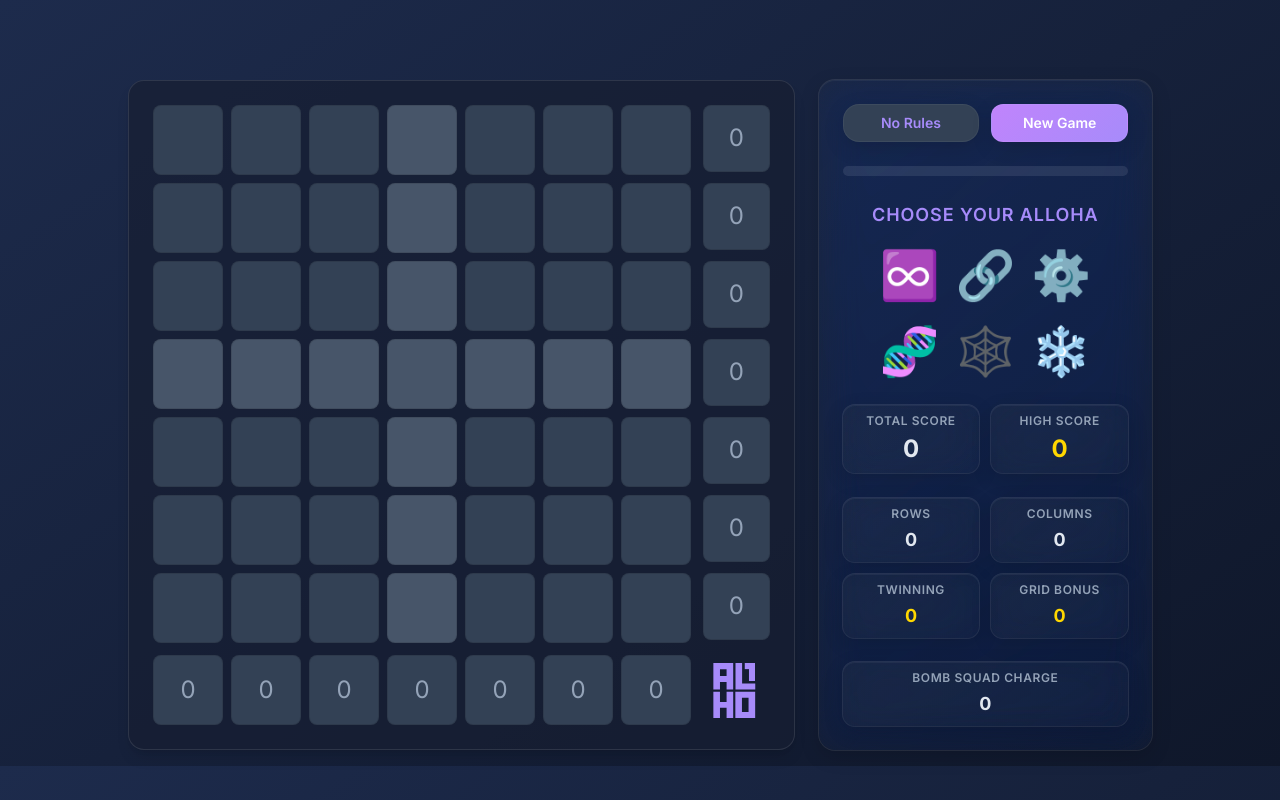
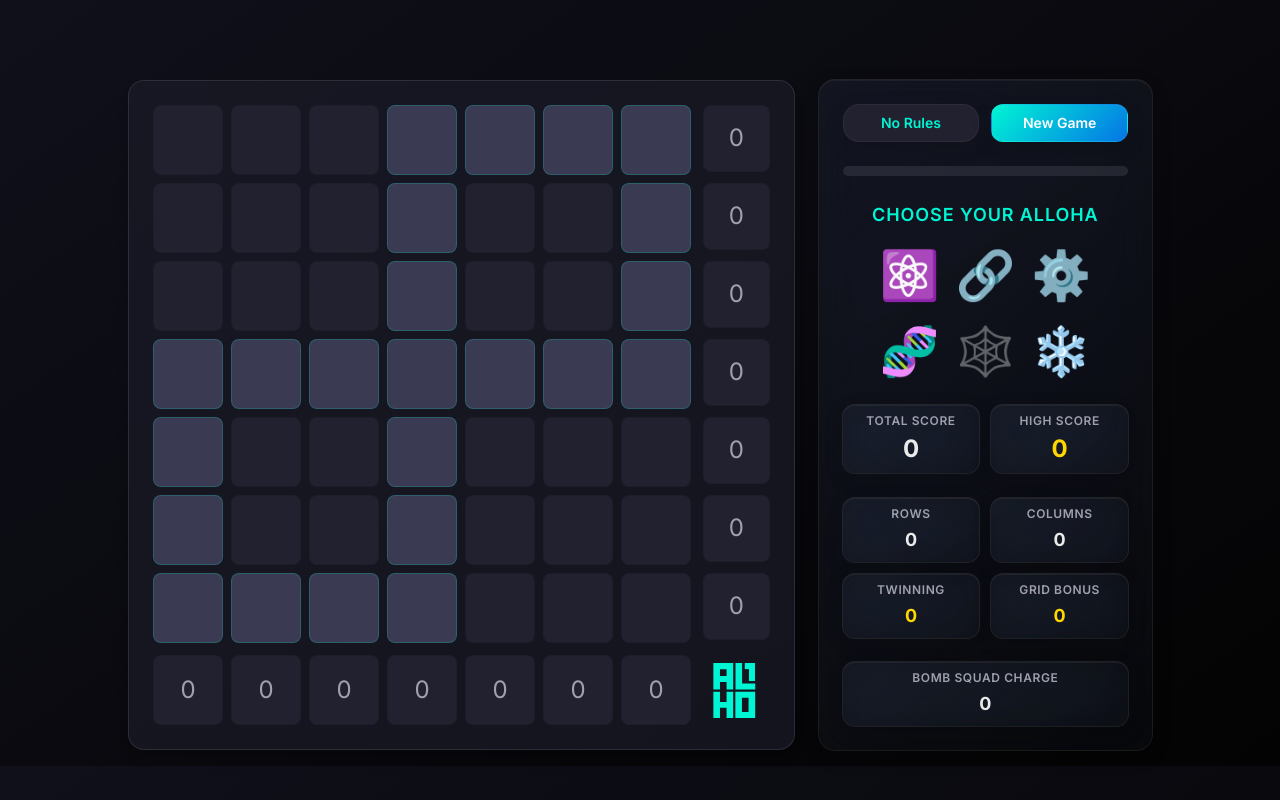
Before and after one commit to abhimanyulodha/Endless-Bendless, a plain HTML site: page index.html in a window 1280 px wide. Drawn offline with nearby package versions, Linux system fonts and the light colour scheme.

Commit message:
Update index.html

```diff
--- a/index.html
+++ b/index.html
@@ -10,15 +10,15 @@
     <link href="https://fonts.googleapis.com/css2?family=Inter:wght@300;400;500;600;700&family=Pacifico&display=swap" rel="stylesheet">
     <style>
         :root {
-            /* Endless Bendless Theme Colors - Infinite/Premium Mood */
-            --bg: linear-gradient(145deg, #1D2B4C 0%, #0F172A 100%); /* Deep space blue */
-            --card: rgba(23, 31, 51, 0.7); /* Translucent dark card */
-            --text: #E2E8F0; /* Slate 200 */
-            --text-secondary: #94A3B8; /* Slate 400 */
-            --accent: #A78BFA; /* Violet 400 */
-            --accent-light: #334155; /* Slate 700 */
-            --accent-gradient: linear-gradient(135deg, #C084FC 0%, #A78BFA 100%);
-            --stuck-block: linear-gradient(135deg, #5B21B6 0%, #4C1D95 100%); /* Deep violet 800/900 */
+            /* MODIFICATION: "Neon Noir" Theme for High Contrast */
+            --bg: linear-gradient(145deg, #10101b 0%, #030303 100%); /* Near-black background */
+            --card: rgba(28, 28, 40, 0.7); /* Dark translucent card */
+            --text: #EAEAEA; /* Bright off-white text */
+            --text-secondary: #A0A0B0; /* Softer grey for secondary text */
+            --accent: #00F5D4; /* Vibrant teal accent */
+            --accent-light: #212130; /* Dark blue-grey for standard grid cells */
+            --accent-gradient: linear-gradient(135deg, #00F5D4 0%, #0575E6 100%); /* Teal to Blue gradient */
+            --stuck-block: linear-gradient(135deg, #7d122e 0%, #4a0a1a 100%); /* Deep red for stuck blocks */
 
             /* Enhanced glass effects */
             --glass-primary: rgba(45, 55, 72, 0.5);
@@ -132,7 +132,7 @@
         .glass-card-prominent {
             background: linear-gradient(135deg, var(--glass-primary) 0%, rgba(45, 55, 72, 0.3) 100%);
             backdrop-filter: blur(25px) saturate(200%); -webkit-backdrop-filter: blur(25px) saturate(200%);
-            box-shadow: var(--shadow-medium), 0 0 0 1px rgba(255, 255, 255, 0.15), inset 0 1px 0 rgba(255, 255, 255, 0.1), 0 0 40px rgba(167, 139, 250, 0.1);
+            box-shadow: var(--shadow-medium), 0 0 0 1px rgba(255, 255, 255, 0.15), inset 0 1px 0 rgba(255, 255, 255, 0.1), 0 0 40px rgba(0, 245, 212, 0.1);
             border: none !important;
         }
 
@@ -188,14 +188,16 @@
         .shake-animation { animation: shake 0.4s ease-in-out; }
         @keyframes dice-tumble { 0% { transform: rotate(0deg) scale(1); filter: blur(0px); } 25% { transform: rotate(-90deg) scale(1.05); } 50% { transform: rotate(-180deg) scale(1.1); filter: blur(3px); } 75% { transform: rotate(-270deg) scale(1.05); } 100% { transform: rotate(-360deg) scale(1); filter: blur(0px); } }
         .dice-tumble { animation: dice-tumble 0.6s var(--ease-bounce); }
-        @keyframes pulse { 0% { transform: scale(1); box-shadow: 0 0 0 0 rgba(167, 139, 250, 0.4); } 50% { transform: scale(1.05); box-shadow: 0 0 0 10px rgba(167, 139, 250, 0); } 100% { transform: scale(1); box-shadow: 0 0 0 0 rgba(167, 139, 250, 0); } }
+        @keyframes pulse { 0% { transform: scale(1); box-shadow: 0 0 0 0 rgba(0, 245, 212, 0.4); } 50% { transform: scale(1.05); box-shadow: 0 0 0 10px rgba(0, 245, 212, 0); } 100% { transform: scale(1); box-shadow: 0 0 0 0 rgba(0, 245, 212, 0); } }
         #roll-dice-btn:not(:disabled) { animation: pulse 2s infinite; }
 
-        .cross-cell {
-            background: #475569 !important; /* A solid, slightly lighter slate */
+        /* MODIFICATION: Higher contrast highlight style */
+        #game-board .cross-cell {
+            background: #3a3a52 !important; /* Brighter purple-grey for highlighted cells */
+            border: 1px solid rgba(0, 245, 212, 0.2) !important; /* Subtle teal accent border */
         }
 
-        .stuck-cell { background: var(--stuck-block) !important; color: #d8b4fe; font-size: 2rem; font-weight: 600; }
+        .stuck-cell { background: var(--stuck-block) !important; color: #ff708d; font-size: 2rem; font-weight: 600; }
         .cursor-target { cursor: crosshair !important; }
 
         .modal { transition: all 0.3s var(--ease-smooth); }
@@ -307,9 +309,9 @@
                  </ul>
                  <h3 class="font-bold text-lg" style="color: var(--accent);">Scoring</h3>
                  <ul class="list-disc list-inside space-y-1"><li><b>3 in a line:</b> 3 points</li><li><b>4 in a line:</b> 8 points</li><li><b>5 in a line:</b> 10 points</li><li><b>6 in a line:</b> 14 points</li><li><b>7 in a line:</b> 20 points</li>
-                 <li><b>Twinning Bonus:</b> Scores on the 4th row or 4th column are doubled!</li>
+                 <li><b>Twinning Bonus:</b> Scores on the special highlighted pattern are doubled!</li>
                  <li><b>Grid Bonus:</b> 2x2, 3x3, etc. grids of the same Alloha give bonus points (size * size).</li>
-                 <li><b>Penalty:</b> A row or column that can no longer form a 3-symbol sequence gets a -5 penalty. A "dead" line on the twinning gets a -10 penalty.</li></ul>
+                 <li><b>Penalty:</b> A row or column that can no longer form a 3-symbol sequence gets a -5 penalty. A "dead" line on a twinning line gets a -10 penalty.</li></ul>
             </div>
         </div>
     </div>
@@ -350,17 +352,19 @@
 
         class Game {
             constructor() {
-                this.ENDLESS_SYMBOLS = { 'Infinity': '♾️', 'Chain': '🔗', 'Gear': '⚙️', 'DNA': '🧬', 'Web': '🕸️', 'Snowflake': '❄️' };
+                // MODIFICATION: Replaced Infinity symbol
+                this.ENDLESS_SYMBOLS = { 'Atom': '⚛️', 'Chain': '🔗', 'Gear': '⚙️', 'DNA': '🧬', 'Web': '🕸️', 'Snowflake': '❄️' };
                 this.SPECIAL_SYMBOLS = { 'WILD': '💎', 'CURSED': '☠️' };
                 this.SYMBOLS = Object.values(this.ENDLESS_SYMBOLS);
+                // MODIFICATION: Updated symbol colors for the "Neon Noir" theme
                 this.SYMBOL_COLORS = {
-                    '♾️': 'text-amber-400',
-                    '🔗': 'text-slate-400',
-                    '⚙️': 'text-slate-300',
-                    '🧬': 'text-sky-400',
+                    '⚛️': 'text-fuchsia-400',
+                    '🔗': 'text-slate-300',
+                    '⚙️': 'text-amber-400',
+                    '🧬': 'text-lime-400',
                     '🕸️': 'text-white',
-                    '❄️': 'text-cyan-400',
-                    '💎': 'text-cyan-300'
+                    '❄️': 'text-sky-300',
+                    '💎': 'text-yellow-300'
                 };
                 this.SCORING_RULES = { 7: 20, 6: 14, 5: 10, 4: 8, 3: 3 };
                 this.GRID_SIZE = 7; this.MAX_TURNS = 24; this.CROSS_MULTIPLIER = 2; this.LINE_DEATH_PENALTY = -5; this.CROSS_DEATH_PENALTY = -10; this.STUCK_BLOCK_PENALTY = -1; this.MIN_SEQUENCE_LENGTH = 3;
@@ -562,7 +566,27 @@
             }
 
             createCellElement(r, c) { const cell = document.createElement('div'); cell.dataset.row = r; cell.dataset.col = c; cell.className = this.getCellClasses(r, c); return cell; }
-            getCellClasses(r, c) { let classes = 'grid-cell'; if (r === 3 || c === 3) classes += ' cross-cell'; if (this.stuckBlocks.has(`${r},${c}`)) classes += ' stuck-cell'; return classes; }
+
+            // MODIFICATION: Logic for the new complex Twinning pattern
+            getCellClasses(r, c) {
+                let classes = 'grid-cell';
+                const isTwinningCell =
+                    (c === 0 && r >= 3) || // Col 1, Rows 4-7
+                    (c === 3) ||             // Full Col 4
+                    (c === 6 && r <= 3) || // Col 7, Rows 1-4
+                    (r === 0 && c >= 3) || // Row 1, Cols 4-7
+                    (r === 3) ||             // Full Row 4
+                    (r === 6 && c <= 3);   // Row 7, Cols 1-4
+
+                if (isTwinningCell) {
+                    classes += ' cross-cell';
+                }
+                if (this.stuckBlocks.has(`${r},${c}`)) {
+                    classes += ' stuck-cell';
+                }
+                return classes;
+            }
+
             updateCell(cell, r, c) { const symbol = this.gridData[r][c]; cell.className = this.getCellClasses(r, c); if (symbol) { cell.textContent = symbol; if(this.SYMBOL_COLORS[symbol]) cell.classList.add(...this.SYMBOL_COLORS[symbol].split(' ')); cell.classList.add('pop-in'); } else if (this.stuckBlocks.has(`${r},${c}`)) { cell.textContent = '💣'; } else { cell.textContent = ''; } }
             addCellEventListeners(cell) { cell.addEventListener('click', this.handleCellClick.bind(this)); cell.addEventListener('mouseenter', () => { if (this.gameStateManager.is('AWAITING_PLACEMENT') || this.activeSuperpower) this.audioPlay('hover'); }); }
 
@@ -656,11 +680,7 @@
                     this.saveStateForUndo();
                     this.gameStateManager.setState('AWAITING_PLACEMENT');
                     this.updateControlsState();
-
-                    // --- THIS IS THE NEW LINE TO ADD ---
                     this.updateSuperpowerButtonsUI();
-                    // ------------------------------------
-
                 }, 600);
             }
 
@@ -724,16 +744,99 @@
             calculateRowScores() { let t = 0, ind = []; for (let i = 0; i < this.GRID_SIZE; i++) { const { score: s } = this.calculateLineScore(this.gridData[i], 'row', i); ind.push(s); t += s; } return { total: t, individual: ind }; }
             calculateColumnScores() { let t = 0, ind = []; for (let i = 0; i < this.GRID_SIZE; i++) { const col = this.gridData.map(row => row[i]); const { score: s } = this.calculateLineScore(col, 'col', i); ind.push(s); t += s; } return { total: t, individual: ind }; }
 
+            // MODIFICATION: Logic for the new complex Twinning pattern scoring
             calculateCrossScore() {
                 let bonusScore = 0;
-                const crossRow = this.gridData[3];
-                const crossCol = this.gridData.map(row => row[3]);
-                const rowResult = this.calculateLineScore(crossRow, 'row', 3);
-                const colResult = this.calculateLineScore(crossCol, 'col', 3);
-                if (rowResult.score > 0) { bonusScore += rowResult.score; }
-                else if (rowResult.score === this.LINE_DEATH_PENALTY) { bonusScore += this.CROSS_DEATH_PENALTY - this.LINE_DEATH_PENALTY; }
-                if (colResult.score > 0) { bonusScore += colResult.score; }
-                else if (colResult.score === this.LINE_DEATH_PENALTY) { bonusScore += this.CROSS_DEATH_PENALTY - this.LINE_DEATH_PENALTY; }
+
+                const getScoreForSegment = (segmentSymbols, segmentCoords) => {
+                    let score = 0;
+                    const usedIndices = Array(segmentSymbols.length).fill(false);
+                    const localScoringRules = { 7: 20, 6: 14, 5: 10, 4: 8, 3: 3 };
+
+                    for (let len = segmentSymbols.length; len >= this.MIN_SEQUENCE_LENGTH; len--) {
+                        if (!localScoringRules[len]) continue;
+                        for (let i = 0; i <= segmentSymbols.length - len; i++) {
+                            if (usedIndices.slice(i, i + len).some(used => used)) continue;
+
+                            const slice = segmentSymbols.slice(i, i + len);
+                            if (this.isValidSequence(slice)) {
+                                score += localScoringRules[len];
+                                for (let k = 0; k < len; k++) {
+                                    if (slice[k] !== this.SPECIAL_SYMBOLS.WILD) {
+                                        usedIndices[i + k] = true;
+                                    }
+                                }
+                            }
+                        }
+                    }
+
+                    if (score > 0) return score;
+
+                    let isDead = true;
+                    if (segmentCoords.length >= this.MIN_SEQUENCE_LENGTH) {
+                        for (let i = 0; i <= segmentCoords.length - this.MIN_SEQUENCE_LENGTH; i++) {
+                            const windowCoords = segmentCoords.slice(i, i + this.MIN_SEQUENCE_LENGTH);
+                            const windowSymbols = windowCoords.map(coord => this.gridData[coord.r][coord.c]);
+
+                            let isWindowWinnable = true;
+                            if (windowSymbols.includes(this.SPECIAL_SYMBOLS.CURSED)) {
+                                isWindowWinnable = false;
+                            }
+                            if (isWindowWinnable) {
+                                for (const coord of windowCoords) {
+                                    if (this.stuckBlocks.has(`${coord.r},${coord.c}`)) {
+                                        isWindowWinnable = false;
+                                        break;
+                                    }
+                                }
+                            }
+                            if (isWindowWinnable) {
+                                const regularSymbols = windowSymbols.filter(s => s && s !== this.SPECIAL_SYMBOLS.WILD);
+                                if (new Set(regularSymbols).size > 1) {
+                                    isWindowWinnable = false;
+                                }
+                            }
+
+                            if (isWindowWinnable) {
+                                isDead = false;
+                                break;
+                            }
+                        }
+                    } else {
+                        isDead = !segmentSymbols.includes(null);
+                    }
+
+                    if (isDead) {
+                        return this.CROSS_DEATH_PENALTY - this.LINE_DEATH_PENALTY;
+                    }
+
+                    return 0;
+                };
+
+                const segments = [
+                    { type: 'col', index: 0, start: 3, end: 6 }, // C1, R4-7
+                    { type: 'col', index: 3, start: 0, end: 6 }, // C4, Full
+                    { type: 'col', index: 6, start: 0, end: 3 }, // C7, R1-4
+                    { type: 'row', index: 0, start: 3, end: 6 }, // R1, C4-7
+                    { type: 'row', index: 3, start: 0, end: 6 }, // R4, Full
+                    { type: 'row', index: 6, start: 0, end: 3 }  // R7, C1-4
+                ];
+
+                segments.forEach(seg => {
+                    const segmentSymbols = [];
+                    const segmentCoords = [];
+                    for (let i = seg.start; i <= seg.end; i++) {
+                        if (seg.type === 'row') {
+                            segmentSymbols.push(this.gridData[seg.index][i]);
+                            segmentCoords.push({ r: seg.index, c: i });
+                        } else {
+                            segmentSymbols.push(this.gridData[i][seg.index]);
+                            segmentCoords.push({ r: i, c: seg.index });
+                        }
+                    }
+                    bonusScore += getScoreForSegment(segmentSymbols, segmentCoords);
+                });
+
                 return bonusScore;
             }
 
```
